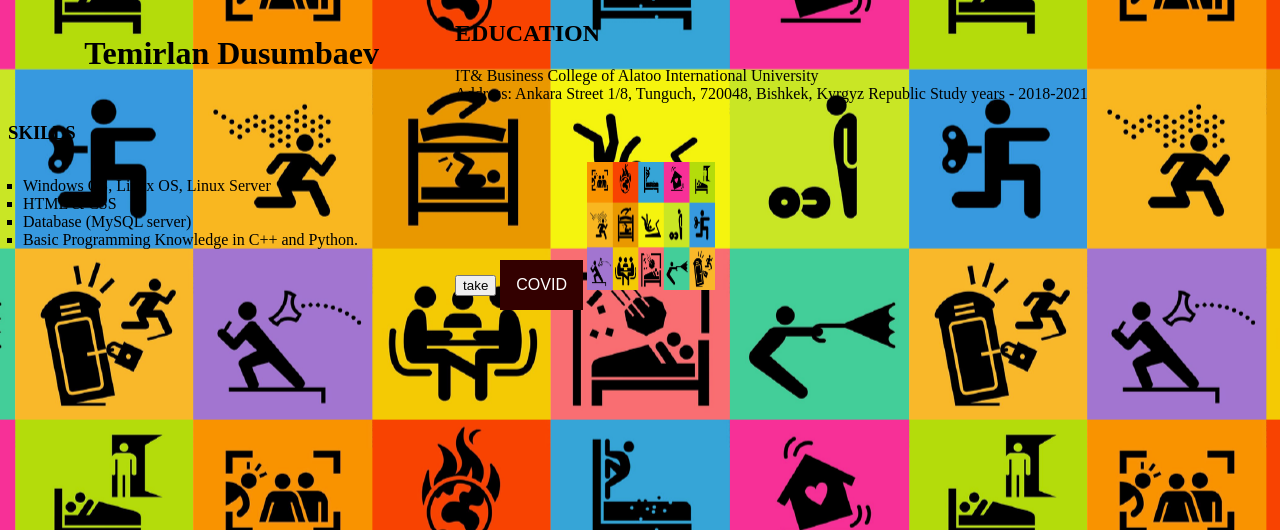
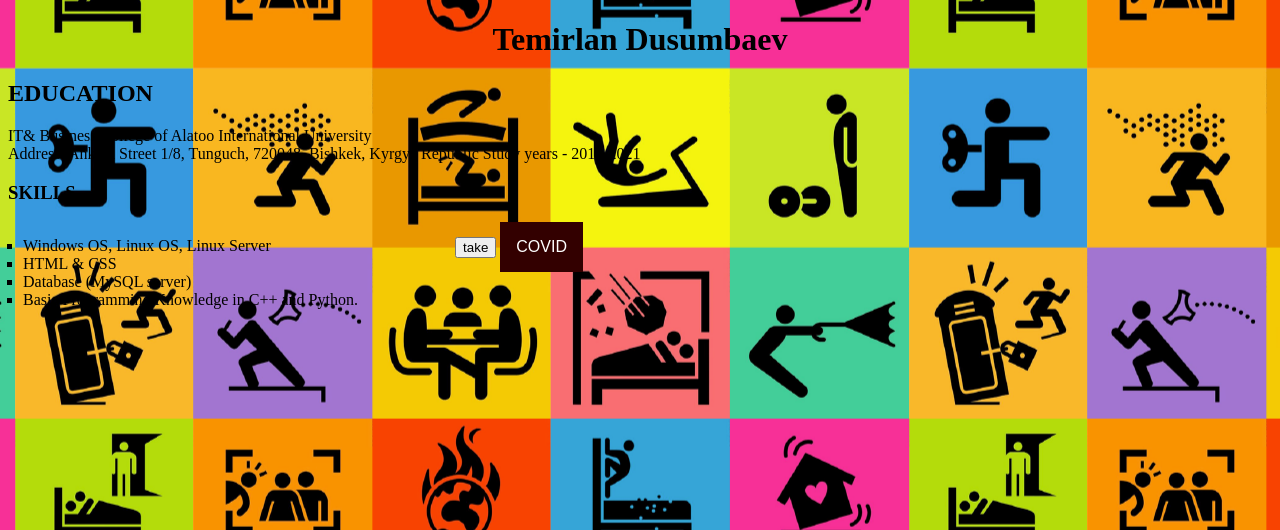
Before and after one commit to temirlan23/nini, a PHP site: page / in a window 1280 px wide. Shown: the top 530 px of the page. Run offline with PHP 8.4, Linux system fonts and the light colour scheme.

Commit message:
Update index.php

```diff
--- a/index.php
+++ b/index.php
@@ -5,7 +5,7 @@
 <link rel="stylesheet" type="text/css" href="style.css" />
 	</head>
 <body >
-	<h1 class="fuckk">Temirlan Dusumbaev</h1>
+	<h1 >Temirlan Dusumbaev</h1>
 	<h2 >EDUCATION</h2>
 	<div  >IT& Business College of Alatoo International University<br>
 Address: Ankara Street 1/8, Tunguch, 720048, Bishkek, Kyrgyz Republic
@@ -29,7 +29,7 @@ Study years - 2018-2021</div>
     <a href="https://www.instagram.com/vipp633/">instogram</a>
   </div>
 </div>
-<img src="dota.png" alt="Italian Trulli" width="128" height="128">
+<img  width="" height="">
 	<?php echo '<p></p>' ?>
 
 
```
